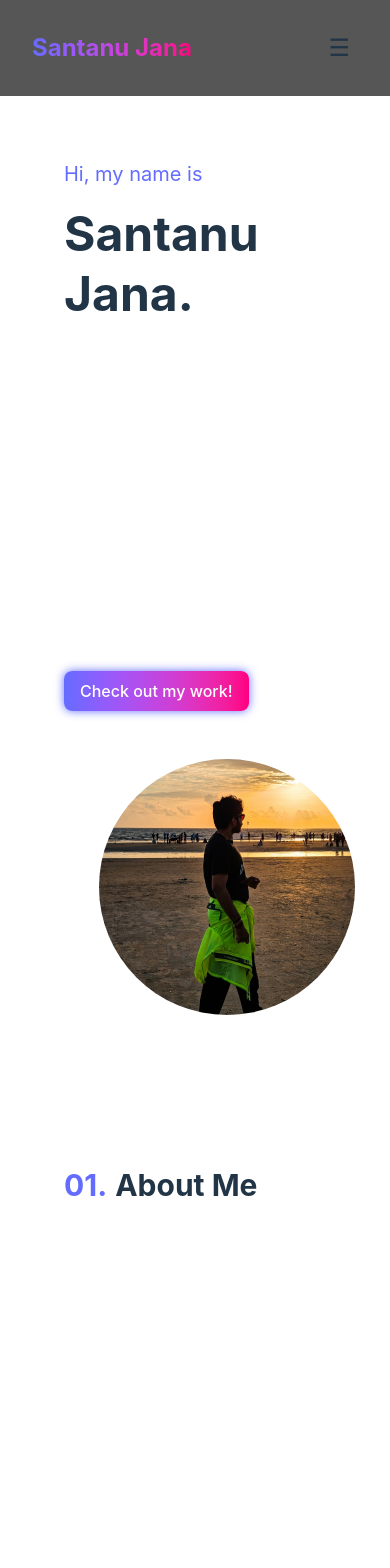
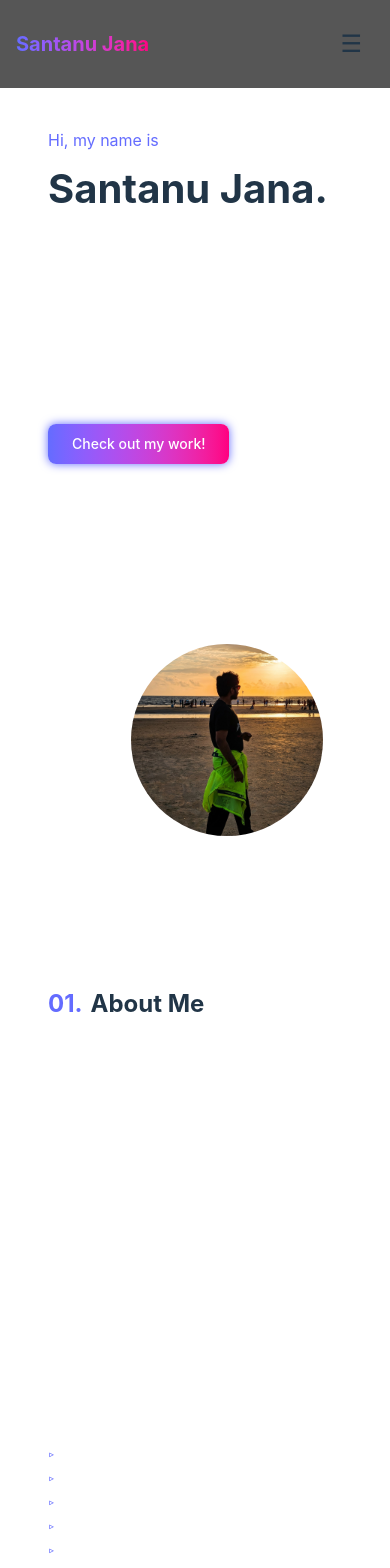
Before and after one commit to santanujana12/my-portfolio, a React (Vite) app: page / in a window 390 px wide. Shown: the top 1568 px of the page. Built offline with nearby package versions, Linux system fonts and the light colour scheme.

Commit message:
feat: Enhance responsive layouts and styling across portfolio components, including mobile navigation improvements.

```diff
--- a/src/components/About.jsx
+++ b/src/components/About.jsx
@@ -10,32 +10,32 @@ const About = () => {
     ];
 
     return (
-        <section id="about" className="py-24 px-8 max-w-1000px mx-auto">
+        <section id="about" className="py-12 md:py-24 px-4 md:px-8 max-w-1000px mx-auto">
             <motion.div
                 initial={{ opacity: 0, y: 20 }}
                 whileInView={{ opacity: 1, y: 0 }}
                 transition={{ duration: 0.5 }}
                 viewport={{ once: true }}
             >
-                <h2 className="text-3xl mb-8 flex items-center text-[var(--text-color)]">
+                <h2 className="text-2xl md:text-3xl mb-6 md:mb-8 flex items-center text-[var(--text-color)]">
                     <span className="text-[var(--primary-color)] mr-2">01.</span> About Me
                     <span className="h-px bg-[var(--glass-border)] flex-1 ml-4"></span>
                 </h2>
 
-                <div className="grid grid-cols-1 md:grid-cols-[3fr_2fr] gap-12 items-start">
+                <div className="grid grid-cols-1 md:grid-cols-[3fr_2fr] gap-8 md:gap-12 items-start">
                     <div>
-                        <p className="mb-4 text-[var(--text-secondary)] text-lg leading-relaxed">
+                        <p className="mb-4 text-[var(--text-secondary)] text-base md:text-lg leading-relaxed">
                             I am a Frontend developer with over 4 years of experience building performant, scalable web applications using React, Redux, and modern tooling. I have experience in delivering independent modules as well as collaborating in Agile teams across global clients.
                         </p>
-                        <p className="mb-4 text-[var(--text-secondary)] text-lg leading-relaxed">
+                        <p className="mb-4 text-[var(--text-secondary)] text-base md:text-lg leading-relaxed">
                             I am a strong believer in clean UI, code quality, and continuous learning. My expertise spans across the entire frontend ecosystem, from crafting responsive UIs to optimizing application performance.
                         </p>
-                        <p className="mb-6 text-[var(--text-secondary)] text-lg leading-relaxed">
+                        <p className="mb-4 md:mb-6 text-[var(--text-secondary)] text-base md:text-lg leading-relaxed">
                             Here are a few technologies I've been working with recently:
                         </p>
-                        <ul className="grid grid-cols-2 gap-x-2 p-0 m-0 list-none">
+                        <ul className="grid grid-cols-1 sm:grid-cols-2 gap-x-2 p-0 m-0 list-none">
                             {skills.map((skill, i) => (
-                                <li key={i} className="relative pl-5 mb-2 font-mono text-sm text-[var(--text-secondary)]">
+                                <li key={i} className="relative pl-5 mb-2 font-mono text-xs md:text-sm text-[var(--text-secondary)]">
                                     <span className="absolute left-0 text-[var(--primary-color)]">▹</span> {skill}
                                 </li>
                             ))}
--- a/src/components/Footer.jsx
+++ b/src/components/Footer.jsx
@@ -2,7 +2,7 @@ import React from 'react';
 
 const Footer = () => {
     return (
-        <footer className="p-8 text-center text-[var(--text-secondary)] text-sm font-mono">
+        <footer className="p-4 md:p-8 text-center text-[var(--text-secondary)] text-xs md:text-sm font-mono">
             <p className="mb-2">Built with React</p>
             <p>&copy; {new Date().getFullYear()} Santanu Jana. All rights reserved.</p>
         </footer>
--- a/src/components/Header.jsx
+++ b/src/components/Header.jsx
@@ -12,8 +12,8 @@ const Header = () => {
     };
 
     return (
-        <header className="glass-header">
-            <div className="text-2xl font-bold text-gradient">
+        <header className="glass-header px-4 md:px-8 py-4 md:py-6">
+            <div className="text-xl md:text-2xl font-bold text-gradient">
                 Santanu Jana
             </div>
 
@@ -27,7 +27,7 @@ const Header = () => {
             </nav>
 
             {/* Mobile Menu Button */}
-            <button className="md:hidden bg-transparent border-none text-[var(--text-color)] text-2xl cursor-pointer p-2" onClick={toggleMenu} aria-label="Toggle menu">
+            <button className="md:hidden bg-transparent border-none text-[var(--text-color)] text-2xl cursor-pointer p-3 min-w-11 min-h-11" onClick={toggleMenu} aria-label="Toggle menu">
                 {isOpen ? '✕' : '☰'}
             </button>
 
@@ -35,18 +35,27 @@ const Header = () => {
             <AnimatePresence>
                 {isOpen && (
                     <motion.nav
-                        className="fixed top-0 right-0 w-full h-screen bg-[var(--bg-color)] flex flex-col justify-center items-center z-999"
+                        className="fixed top-0 right-0 w-full h-screen bg-[var(--bg-color)] flex flex-col justify-center items-center z-9999"
                         initial="closed"
                         animate="open"
                         exit="closed"
                         variants={menuVariants}
                     >
+                        {/* Close Button */}
+                        <button
+                            className="absolute top-6 right-6 bg-transparent border-none text-[var(--text-color)] text-3xl cursor-pointer p-3 min-w-11 min-h-11 z-10000"
+                            onClick={toggleMenu}
+                            aria-label="Close menu"
+                        >
+                            ✕
+                        </button>
+
                         <ul className="list-none p-0 text-center">
-                            <li className="my-8"><a href="#hero" onClick={toggleMenu} className="text-2xl text-[var(--text-color)] no-underline">Home</a></li>
-                            <li className="my-8"><a href="#about" onClick={toggleMenu} className="text-2xl text-[var(--text-color)] no-underline">About</a></li>
-                            <li className="my-8"><a href="#experience" onClick={toggleMenu} className="text-2xl text-[var(--text-color)] no-underline">Experience</a></li>
-                            <li className="my-8"><a href="#projects" onClick={toggleMenu} className="text-2xl text-[var(--text-color)] no-underline">Projects</a></li>
-                            <li className="my-8"><a href="#contact" onClick={toggleMenu} className="text-2xl text-[var(--text-color)] no-underline">Contact</a></li>
+                            <li className="my-8"><a href="#hero" onClick={toggleMenu} className="text-2xl text-[var(--text-color)] no-underline hover:text-[var(--primary-color)] transition-colors">Home</a></li>
+                            <li className="my-8"><a href="#about" onClick={toggleMenu} className="text-2xl text-[var(--text-color)] no-underline hover:text-[var(--primary-color)] transition-colors">About</a></li>
+                            <li className="my-8"><a href="#experience" onClick={toggleMenu} className="text-2xl text-[var(--text-color)] no-underline hover:text-[var(--primary-color)] transition-colors">Experience</a></li>
+                            <li className="my-8"><a href="#projects" onClick={toggleMenu} className="text-2xl text-[var(--text-color)] no-underline hover:text-[var(--primary-color)] transition-colors">Projects</a></li>
+                            <li className="my-8"><a href="#contact" onClick={toggleMenu} className="text-2xl text-[var(--text-color)] no-underline hover:text-[var(--primary-color)] transition-colors">Contact</a></li>
                         </ul>
                     </motion.nav>
                 )}
--- a/src/components/Hero.jsx
+++ b/src/components/Hero.jsx
@@ -4,13 +4,13 @@ import heroImage from '../assets/hero-profile.png';
 
 const Hero = () => {
     return (
-        <section id="hero" className="pt-32 px-8 pb-8 min-h-[80vh] flex flex-col md:flex-row justify-center items-center text-left max-w-1200px mx-auto gap-12">
+        <section id="hero" className="pt-24 md:pt-32 px-4 md:px-8 pb-8 min-h-[90vh] md:min-h-[80vh] flex flex-col md:flex-row justify-center items-center text-left max-w-1200px mx-auto gap-6 md:gap-12">
             <div className="flex-1">
                 <motion.span
                     initial={{ opacity: 0, y: 20 }}
                     animate={{ opacity: 1, y: 0 }}
                     transition={{ duration: 0.5 }}
-                    className="text-[var(--primary-color)] text-xl mb-4 block"
+                    className="text-[var(--primary-color)] text-base md:text-xl mb-3 md:mb-4 block"
                 >
                     Hi, my name is
                 </motion.span>
@@ -18,7 +18,7 @@ const Hero = () => {
                     initial={{ opacity: 0, y: 20 }}
                     animate={{ opacity: 1, y: 0 }}
                     transition={{ duration: 0.5, delay: 0.1 }}
-                    className="text-[clamp(3rem,8vw,5rem)] m-0 leading-tight"
+                    className="text-[clamp(2.5rem,8vw,5rem)] m-0 leading-tight"
                 >
                     Santanu Jana.
                 </motion.h1>
@@ -26,7 +26,7 @@ const Hero = () => {
                     initial={{ opacity: 0, y: 20 }}
                     animate={{ opacity: 1, y: 0 }}
                     transition={{ duration: 0.5, delay: 0.2 }}
-                    className="text-[clamp(2rem,5vw,4rem)] my-2 mb-8 text-[var(--text-secondary)]"
+                    className="text-[clamp(1.75rem,5vw,4rem)] my-2 mb-6 md:mb-8 text-[var(--text-secondary)]"
                 >
                     Frontend Web Developer.
                 </motion.h2>
@@ -34,7 +34,7 @@ const Hero = () => {
                     initial={{ opacity: 0, y: 20 }}
                     animate={{ opacity: 1, y: 0 }}
                     transition={{ duration: 0.5, delay: 0.3 }}
-                    className="text-xl max-w-600px text-[var(--text-secondary)] mb-12 leading-relaxed"
+                    className="text-base md:text-xl max-w-600px text-[var(--text-secondary)] mb-8 md:mb-12 leading-relaxed"
                 >
                     Frontend developer with 4+ years of experience building performant, scalable web applications using React, Redux, and modern tooling.
                 </motion.p>
@@ -43,7 +43,7 @@ const Hero = () => {
                     animate={{ opacity: 1, y: 0 }}
                     transition={{ duration: 0.5, delay: 0.4 }}
                 >
-                    <a href="#projects" className="btn-primary">
+                    <a href="#projects" className="btn-primary text-sm md:text-base">
                         Check out my work!
                     </a>
                 </motion.div>
@@ -55,7 +55,7 @@ const Hero = () => {
                 animate={{ opacity: 1, scale: 1 }}
                 transition={{ duration: 0.5, delay: 0.2 }}
             >
-                <div className="relative w-64 h-64 md:w-96 md:h-96 rounded-full overflow-hidden">
+                <div className="relative w-48 h-48 md:w-80 md:h-80 lg:w-96 lg:h-96 rounded-full overflow-hidden">
                     <img src={heroImage} alt="Santanu Jana" className="w-full h-full object-cover" />
                 </div>
             </motion.div>
--- a/src/index.css
+++ b/src/index.css
@@ -7,6 +7,7 @@
   --text-secondary: rgba(255, 255, 255, 0.7);
   --font-family: 'Inter', system-ui, -apple-system, BlinkMacSystemFont, 'Segoe UI', Roboto, Oxygen, Ubuntu, Cantarell, 'Open Sans', 'Helvetica Neue', sans-serif;
   --glass-border: rgba(255, 255, 255, 0.1);
+  --glass-bg: rgba(255, 255, 255, 0.05);
 }
 
 body {
--- a/uno.config.ts
+++ b/uno.config.ts
@@ -7,7 +7,7 @@ export default defineConfig({
         presetIcons(),
     ],
     shortcuts: {
-        'btn-primary': 'px-4 py-2 rounded-lg border-none font-medium cursor-pointer transition-all duration-250 bg-gradient-to-r from-[var(--primary-color)] via-[var(--secondary-color)] to-[var(--primary-color)] bg-[length:200%_auto] text-white shadow-[0_0_10px_var(--primary-color)] hover:bg-right hover:shadow-[0_0_20px_var(--primary-color)] hover:-translate-y-0.5 inline-block no-underline',
+        'btn-primary': 'px-6 py-2.5 rounded-lg border-none font-medium cursor-pointer transition-all duration-250 bg-gradient-to-r from-[var(--primary-color)] via-[var(--secondary-color)] to-[var(--primary-color)] bg-[length:200%_auto] text-white shadow-[0_0_10px_var(--primary-color)] hover:bg-right hover:shadow-[0_0_20px_var(--primary-color)] hover:-translate-y-0.5 inline-block no-underline',
         'card-glow': 'bg-[var(--surface-color)] rounded border border-[var(--glass-border)] transition-all duration-300 hover:border-[var(--primary-color)] hover:shadow-[0_0_15px_var(--primary-color),inset_0_0_10px_rgba(100,108,255,0.2)]',
         'nav-link': 'text-[var(--text-color)] no-underline text-base font-medium transition-colors duration-300 ml-8 hover:text-[var(--primary-color)]',
         'glass-header': 'fixed top-0 left-0 w-full px-8 py-6 flex justify-between items-center backdrop-blur-md bg-[rgba(15,15,15,0.7)] border-b border-[var(--glass-border)] z-1000 box-border',
```
Also changed, not shown: src/components/Contact.jsx (+5 -5 lines), src/components/Experience.jsx (+11 -11 lines), src/components/Projects.jsx (+9 -9 lines).
